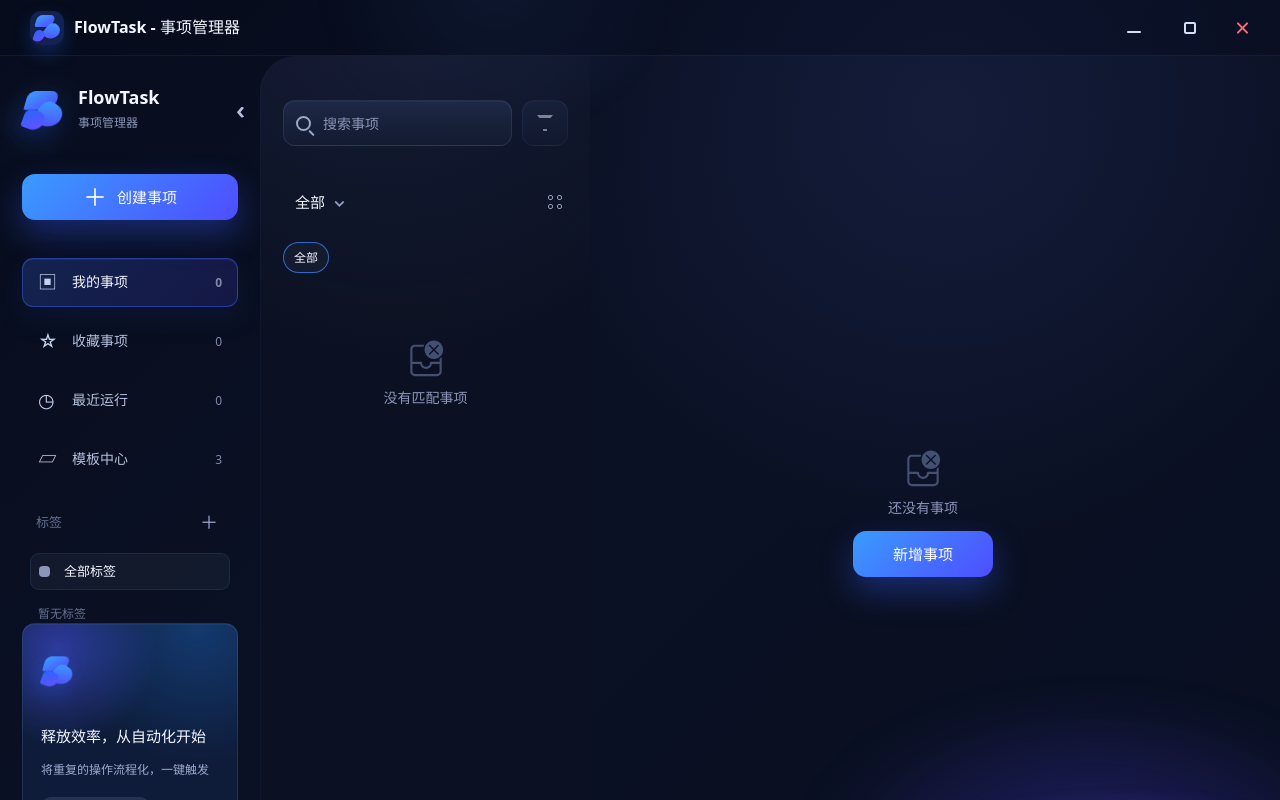
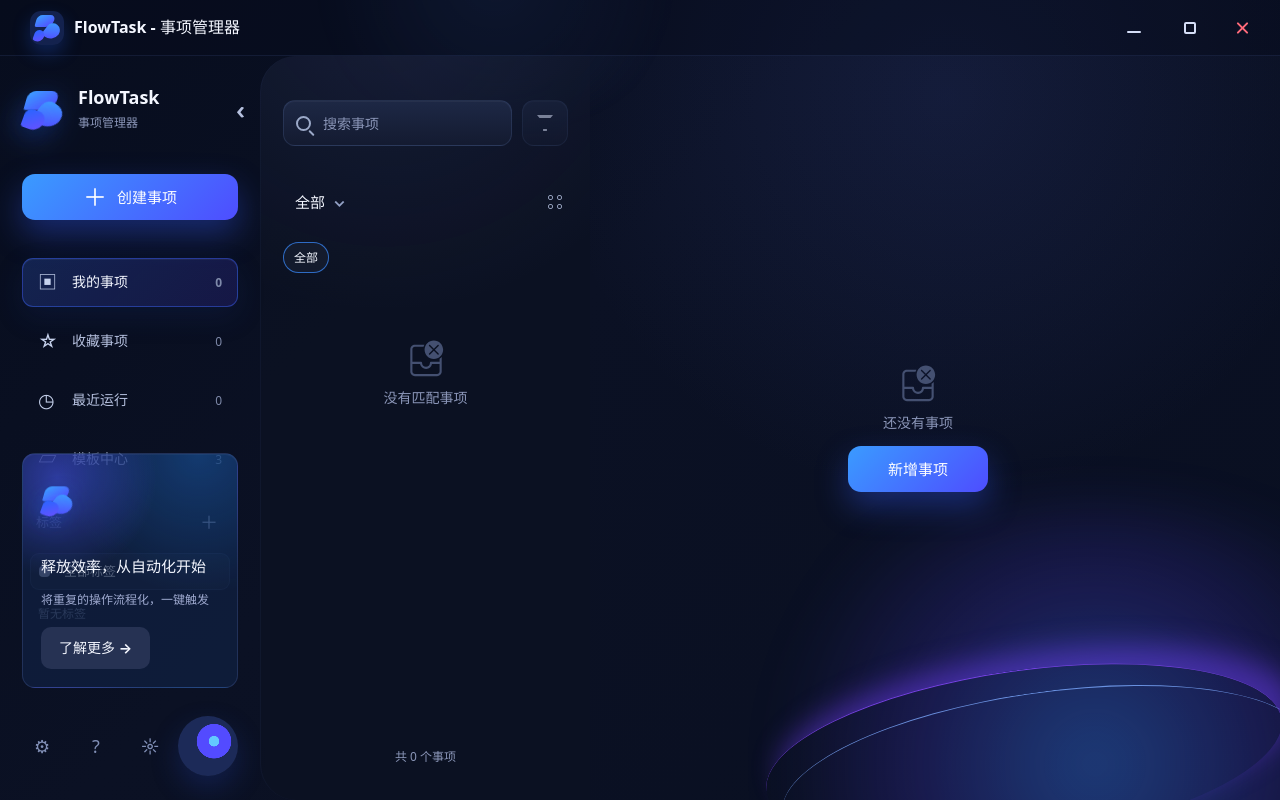
Before and after one commit to newz-max/anythingFast, a Vue app: page / in a window 1280 px wide. Shown: the top 800 px of the page. Built offline with nearby package versions, Linux system fonts and the light colour scheme.

Commit message:
调整外层滚动条样式

```diff
--- a/src/components/app/AppProvider.vue
+++ b/src/components/app/AppProvider.vue
@@ -14,26 +14,30 @@
 
 const theme = computed(() => resolvedTheme.value === 'dark' ? darkTheme : undefined)
 
+const scrollbarWidth = '7px'
+const scrollbarHeight = '7px'
+const scrollbarBorderRadius = '999px'
+const scrollbarRailColor = 'transparent'
+
 const themeOverrides = computed<GlobalThemeOverrides>(() => {
   const dark = resolvedTheme.value === 'dark'
-  const scrollbarColor = dark ? 'rgba(84, 99, 126, 0.72)' : 'rgba(102, 119, 148, 0.46)'
-  const scrollbarColorHover = dark ? 'rgba(98, 116, 148, 0.84)' : 'rgba(88, 106, 137, 0.64)'
-  const scrollbarRailColor = 'transparent'
+  const scrollbarColor = dark ? 'rgba(87, 100, 128, 0.8)' : 'rgba(87, 100, 128, 0.48)'
+  const scrollbarColorHover = dark ? 'rgba(101, 116, 148, 0.9)' : 'rgba(87, 100, 128, 0.64)'
 
   return {
     common: {
       scrollbarColor,
       scrollbarColorHover,
-      scrollbarWidth: '7px',
-      scrollbarHeight: '7px',
-      scrollbarBorderRadius: '999px'
+      scrollbarWidth,
+      scrollbarHeight,
+      scrollbarBorderRadius
     },
     Scrollbar: {
       color: scrollbarColor,
       colorHover: scrollbarColorHover,
-      width: '7px',
-      height: '7px',
-      borderRadius: '999px',
+      width: scrollbarWidth,
+      height: scrollbarHeight,
+      borderRadius: scrollbarBorderRadius,
       railColor: scrollbarRailColor
     }
   }
--- a/src/components/layout/MainLayout.vue
+++ b/src/components/layout/MainLayout.vue
@@ -789,6 +789,7 @@
   display: grid;
   grid-template-rows: 56px minmax(0, 1fr);
   min-width: 1180px;
+  height: 100vh;
   min-height: 100vh;
   overflow: hidden;
   background:
@@ -1028,6 +1029,9 @@
   display: grid;
   grid-template-columns: 298px 352px minmax(0, 1fr);
   min-height: 0;
+  overflow-x: hidden;
+  overflow-y: auto;
+  scrollbar-gutter: stable;
 }
 
 .sidebar,
--- a/src/styles/main.css
+++ b/src/styles/main.css
@@ -3,9 +3,9 @@
   --app-scrollbar-radius: 999px;
   --app-scrollbar-thumb-border: 2px;
   --app-scrollbar-track: transparent;
-  --app-scrollbar-thumb: rgba(84, 99, 126, 0.7);
-  --app-scrollbar-thumb-hover: rgba(98, 116, 148, 0.82);
-  --app-scrollbar-thumb-active: rgba(112, 132, 168, 0.9);
+  --app-scrollbar-thumb: rgba(87, 100, 128, 0.78);
+  --app-scrollbar-thumb-hover: rgba(101, 116, 148, 0.88);
+  --app-scrollbar-thumb-active: rgba(116, 132, 168, 0.96);
   color: #1f2933;
   background: #f5f7fb;
   font-family:
@@ -18,16 +18,16 @@
 
 html[data-app-theme="dark"] {
   --app-scrollbar-track: transparent;
-  --app-scrollbar-thumb: rgba(84, 99, 126, 0.72);
-  --app-scrollbar-thumb-hover: rgba(98, 116, 148, 0.84);
-  --app-scrollbar-thumb-active: rgba(112, 132, 168, 0.92);
+  --app-scrollbar-thumb: rgba(87, 100, 128, 0.8);
+  --app-scrollbar-thumb-hover: rgba(101, 116, 148, 0.9);
+  --app-scrollbar-thumb-active: rgba(116, 132, 168, 0.96);
 }
 
 html[data-app-theme="light"] {
   --app-scrollbar-track: transparent;
-  --app-scrollbar-thumb: rgba(102, 119, 148, 0.46);
-  --app-scrollbar-thumb-hover: rgba(88, 106, 137, 0.64);
-  --app-scrollbar-thumb-active: rgba(77, 96, 126, 0.74);
+  --app-scrollbar-thumb: rgba(87, 100, 128, 0.48);
+  --app-scrollbar-thumb-hover: rgba(87, 100, 128, 0.64);
+  --app-scrollbar-thumb-active: rgba(87, 100, 128, 0.74);
 }
 
 * {
@@ -70,6 +70,7 @@
   min-width: 320px;
   min-height: 100vh;
   margin: 0;
+  overflow: hidden;
 }
 
 button,
@@ -79,6 +80,7 @@
 }
 
 #app {
+  height: 100vh;
   min-height: 100vh;
 }
 
```
